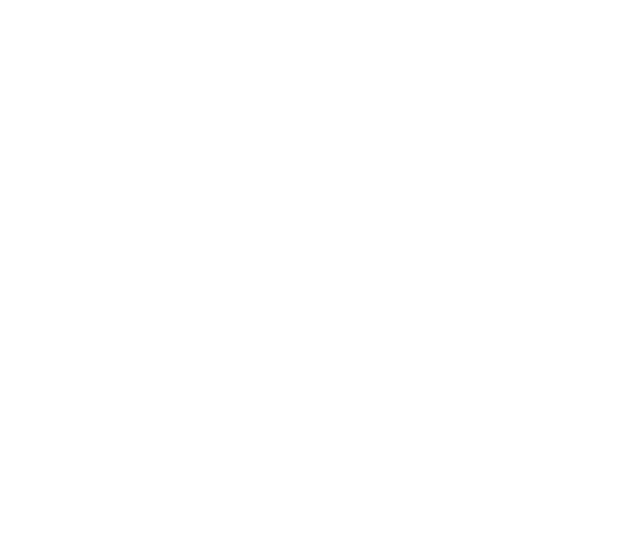
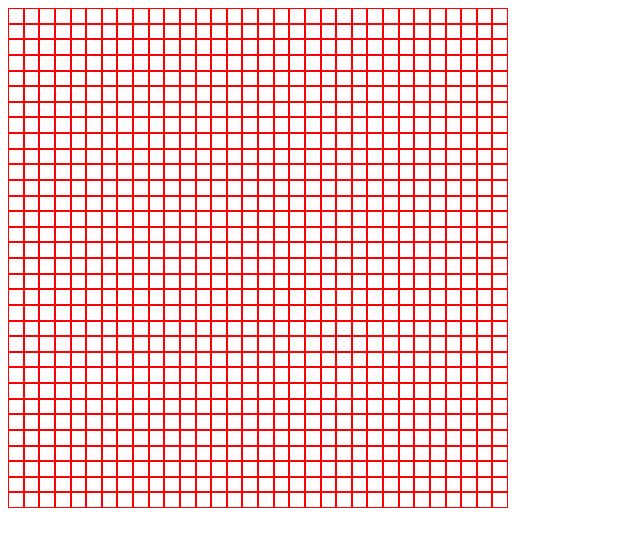
Before and after one commit to dendenjp/etch-a-sketch, a plain HTML site: page index.html in a window 1280 px wide. Shown: the whole page, without its empty margins (0-640 px from the left). Drawn offline with Linux system fonts and the light colour scheme.

Commit message:
Added dynamic grid creation

```diff
--- a/script.js
+++ b/script.js
@@ -36,7 +36,7 @@
 const container = document.getElementById('grid-container');
 
 let myDivs;
-
+/*
 for (let i = 0; i < 256; i++) {
     myDivs = document.createElement('div');
 
@@ -47,9 +47,28 @@
         console.log(e);
     });
 }
-/*
-myDivs.addEventListener('mouseleave', function (e) {
-    e.target.style.backgroundColor = 'purple';
-    console.log(e);
+ */
+function gridCreate(num) {
+    for (let i = 0; i < num ** 2; i++) {
+        myDivs = document.createElement('div');
+        myDivs.className = 'block';
+        container.append(myDivs);
+        container.style.gridTemplateColumns = `repeat(${num}, 1fr)`;
+        container.style.gridTemplateRows = `repeat(${num}, 1fr)`;
+    }
+}
+
+gridCreate(32);
+
+const blocks = document.getElementsByClassName('block');
+console.log(blocks);
+
+const arrBlocks = [].slice.call(blocks);
+console.log(arrBlocks);
+
+arrBlocks.forEach((arrBlock) => {
+    arrBlock.addEventListener('mouseleave', function (e) {
+        arrBlock.style.backgroundColor = 'yellow';
+        console.log(e.target);
+    });
 });
- */
--- a/styles.css
+++ b/styles.css
@@ -1,11 +1,12 @@
 .grid-container {
     display: grid;
-    grid-template-rows: repeat(16, 1fr);
-    grid-template-columns: repeat(16, 1fr);
+    /* grid-template-rows: repeat(16, 1fr);
+    grid-template-columns: repeat(16, 1fr); */
     height: 500px;
     width: 500px;
 }
 
 .block {
     display: inline-block;
+    border: solid 0.01px red;
 }
```
